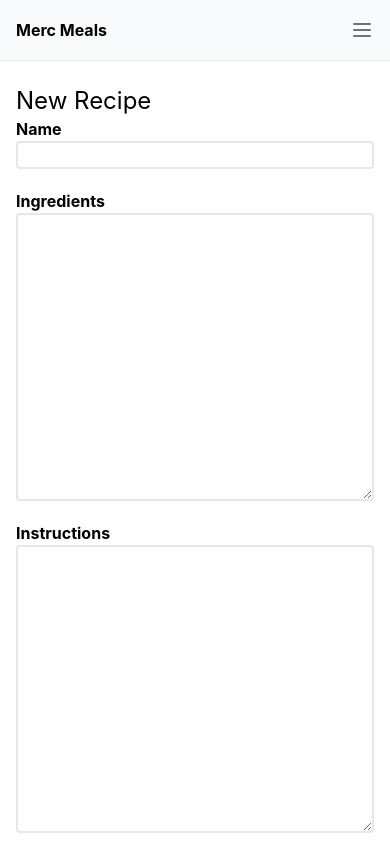
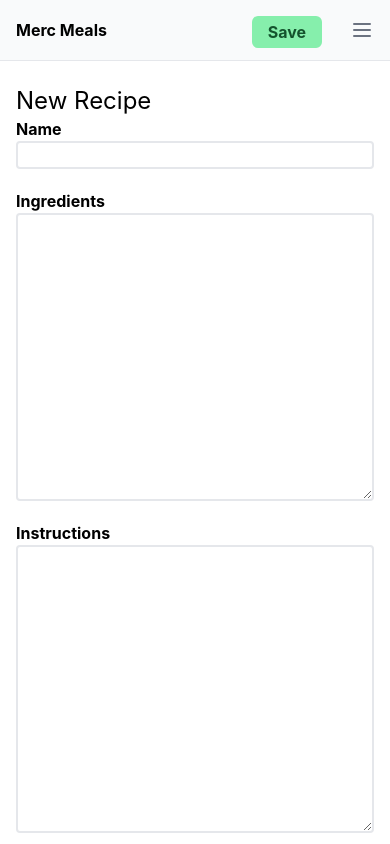
Before and after one commit to steven-mercatante/recipe-book-client, a Next.js app: page /recipes/new in a window 390 px wide. Built offline with nearby package versions, Linux system fonts and the light colour scheme; no server answers; what recipe-book-api-client would draw is missing.

Commit message:
extract MobileTopNav

```diff
--- a/components/Layout.tsx
+++ b/components/Layout.tsx
@@ -1,10 +1,11 @@
 import React, { useState } from "react";
 import { useUser } from "@auth0/nextjs-auth0";
-import { PlusIcon, ViewListIcon, MenuIcon } from "@heroicons/react/outline";
+import { PlusIcon, ViewListIcon } from "@heroicons/react/outline";
 import MobileSidebar from "./MobileSidebar";
 import { Routes } from "../constants";
 import DesktopSidebar from "./DesktopSidebar";
 import ContentContainer from "./ContentContainer";
+import MobileTopNav from "./MobileTopNav";
 
 const navigation = [
   { name: "Recipes", href: Routes.ViewRecipes, icon: ViewListIcon },
@@ -33,23 +34,7 @@ export default function Layout({ children }: Props) {
       />
       <DesktopSidebar navigation={navigation} user={user} />
       <div className="flex flex-col min-w-0 flex-1 overflow-hidden">
-        <div className="lg:hidden">
-          <div className="flex items-center justify-between bg-gray-50 border-b border-gray-200 px-4 py-1.5">
-            <div>
-              <strong>Merc Meals</strong>
-            </div>
-            <div>
-              <button
-                type="button"
-                className="-mr-3 h-12 w-12 inline-flex items-center justify-center rounded-md text-gray-500 hover:text-gray-900"
-                onClick={() => setSidebarOpen(true)}
-              >
-                <span className="sr-only">Open sidebar</span>
-                <MenuIcon className="h-6 w-6" aria-hidden="true" />
-              </button>
-            </div>
-          </div>
-        </div>
+        <MobileTopNav setSidebarOpen={setSidebarOpen} />
         <div className="flex-1 relative z-0 flex overflow-hidden">
           <main className="flex-1 relative z-0 overflow-y-auto focus:outline-none">
             <ContentContainer>{children}</ContentContainer>
--- /dev/null
+++ b/components/MobileTopNav.tsx
@@ -0,0 +1,60 @@
+import { MenuIcon } from "@heroicons/react/outline";
+import React from "react";
+import { Routes } from "../constants";
+import { useRouter } from "next/router";
+
+interface Props {
+  setSidebarOpen: (b: boolean) => void;
+}
+
+export default function MobileTopNav({ setSidebarOpen }: Props) {
+  const router = useRouter();
+
+  function handleSubmit() {
+    /**
+     * requestSubmit actually dispatches a submit event and triggers validation
+     * https://www.stefanjudis.com/today-i-learned/requestsubmit-offers-a-way-to-validate-a-form-before-submitting-it/
+     * https://developer.mozilla.org/en-US/docs/Web/API/HTMLFormElement/requestSubmit
+     */
+    document.querySelector<HTMLFormElement>("#recipe-form")!.requestSubmit();
+    if (router.pathname === Routes.NewRecipe) {
+      router.push(Routes.ViewRecipes);
+    } else if (router.pathname === Routes.EditRecipe) {
+      const recipeId = router.query.id as string;
+      router.push(Routes.ViewRecipe.replace("[id]", recipeId));
+    }
+  }
+
+  const showSaveBtn =
+    router.pathname === Routes.NewRecipe ||
+    router.pathname === Routes.EditRecipe;
+
+  return (
+    <div className="lg:hidden">
+      <div className="flex items-center justify-between bg-gray-50 border-b border-gray-200 px-4 py-1.5">
+        <div>
+          <strong>Merc Meals</strong>
+        </div>
+        <div>
+          {showSaveBtn && (
+            <button
+              className="relative bottom-1 mr-4 px-4 py-1 bg-green-300 text-green-900 rounded-md"
+              onClick={handleSubmit}
+              type="submit"
+            >
+              <strong>Save</strong>
+            </button>
+          )}
+          <button
+            type="button"
+            className="-mr-3 h-12 w-12 inline-flex items-center justify-center rounded-md text-gray-500 hover:text-gray-900"
+            onClick={() => setSidebarOpen(true)}
+          >
+            <span className="sr-only">Open sidebar</span>
+            <MenuIcon className="h-6 w-6" aria-hidden="true" />
+          </button>
+        </div>
+      </div>
+    </div>
+  );
+}
```
